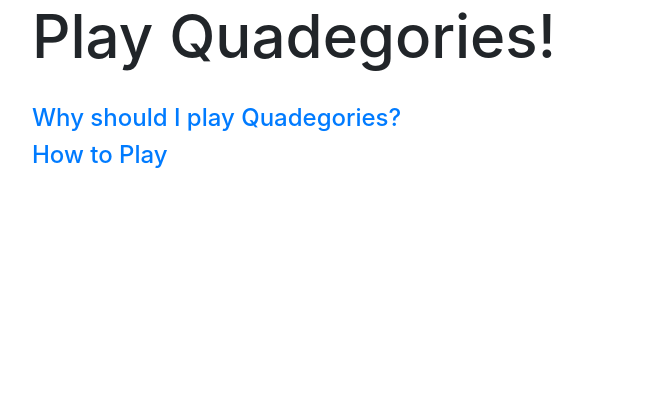
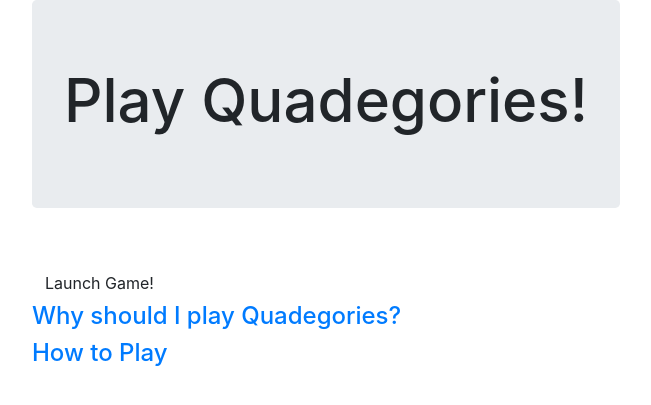
Before and after one commit to PeterEFrancis/play-quadegories, a Flask app: page / in a window 1280 px wide. Shown: the top 405 px of the page, without its empty margins (38-689 px from the left). Run offline with Flask 2, Linux system fonts and the light colour scheme; some libraries are stand-ins or nearby versions.

Commit message:
update jumotron

```diff
--- a/static/css/styles.css
+++ b/static/css/styles.css
@@ -1,3 +1,8 @@
 h1 {
   font-size:60px;
 }
+
+launch-gmae {
+  width:100%;
+
+}
--- a/templates/index.html
+++ b/templates/index.html
@@ -20,7 +20,13 @@
         <div calss="col-md-1">
         </div>
         <div calss="col-md-10">
-          <h1>Play Quadegories!</h1>
+          <div class="jumbotron">
+            <h1>Play Quadegories!</h1>
+          </div>
+          <br/>
+          <button type="button" class="btn launch-game">
+            Launch Game!
+          </button>
           <br/>
           <div class="panel-group" id="accordion">
             <div class="panel panel-default">
```
